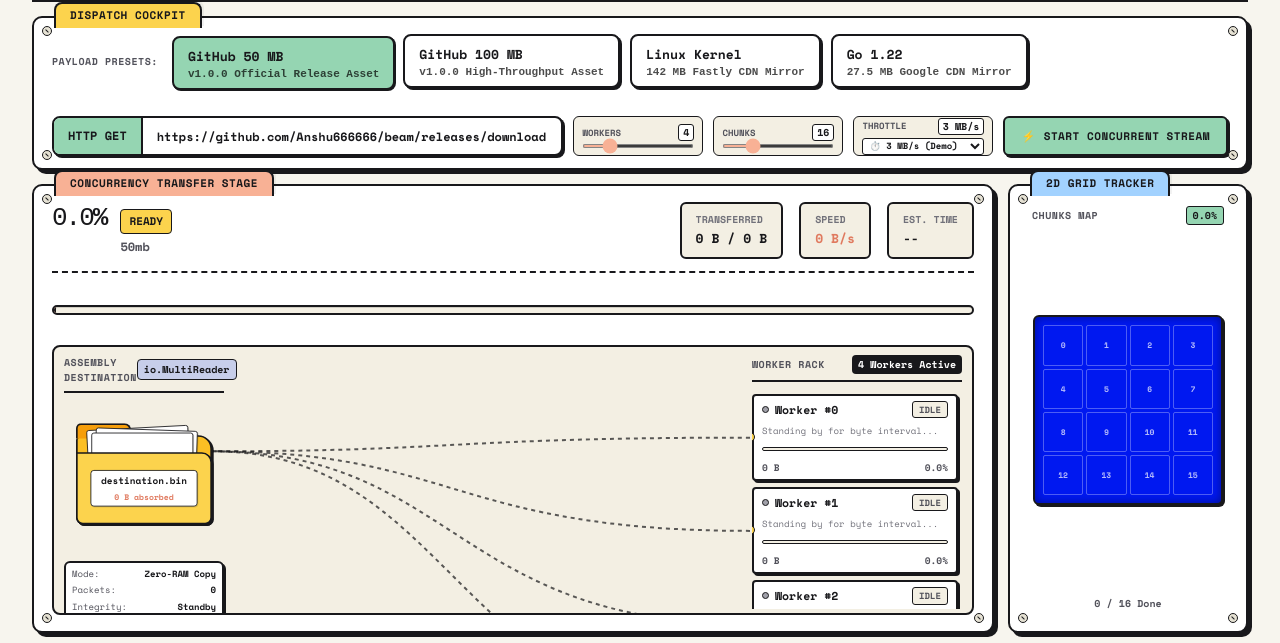
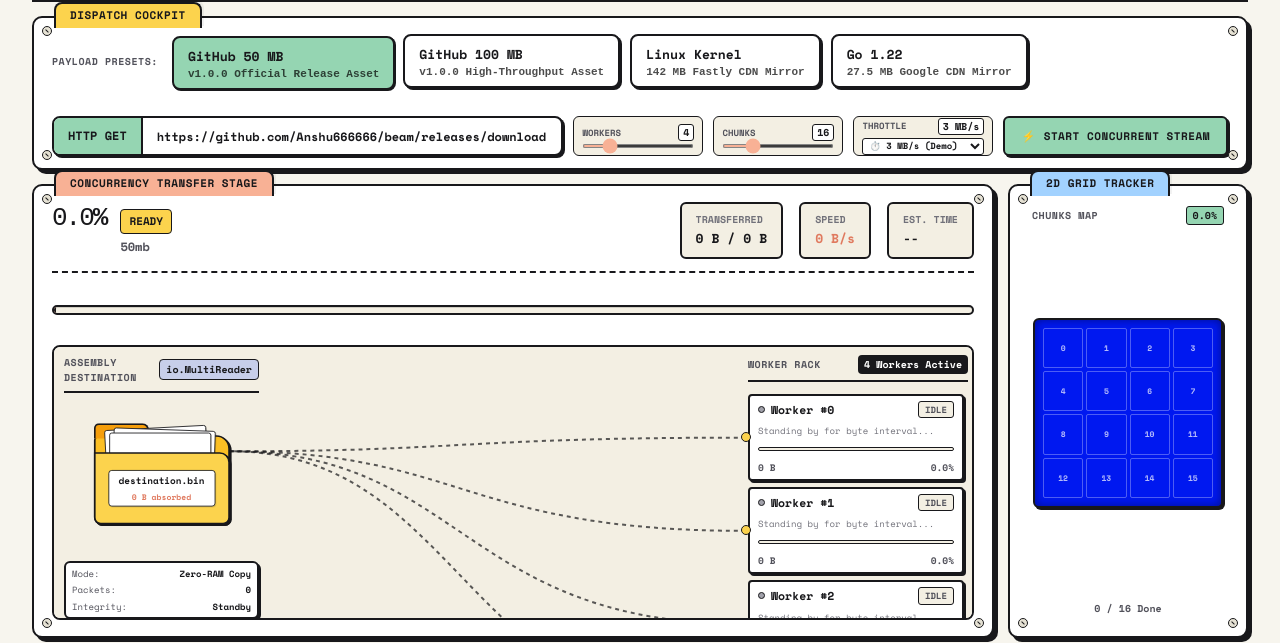
Before and after one commit to Anshu666666/beam, a plain HTML site: page web/static/index.html in a window 1280 px wide. Shown: the part 97-740 px from the top of the page. Drawn offline with nearby package versions, Linux system fonts and the light colour scheme; a web font is replaced by a local one.

Commit message:
feat: clean arena scroll, wider destination box with no scrollbar, and readme badges

```diff
--- a/web/static/app.js
+++ b/web/static/app.js
@@ -634,6 +634,15 @@ document.addEventListener('DOMContentLoaded', () => {
     }
   }
 
+    const arenaEl = document.getElementById('concurrency-arena');
+  if (arenaEl) {
+    arenaEl.addEventListener('scroll', () => {
+      if (workersSlider) {
+        renderConduits(parseInt(workersSlider.value, 10));
+      }
+    });
+  }
+
   window.addEventListener('resize', () => {
     if (workersSlider) {
       const count = parseInt(workersSlider.value, 10);
--- a/web/static/style.css
+++ b/web/static/style.css
@@ -1772,10 +1772,39 @@ body {
 /* Expanded Hero Arena inside the wider Stage Card */
 .stage-chassis .concurrency-arena {
   display: grid !important;
-  grid-template-columns: 160px 1fr 210px !important;
+  grid-template-columns: 195px 1fr 220px !important;
   gap: 12px !important;
   min-height: 250px !important;
-  max-height: 270px !important;
+  max-height: 275px !important;
+  overflow-y: auto !important;
+  overflow-x: hidden !important;
+  padding-right: 4px !important;
+  scrollbar-width: thin;
+  scrollbar-color: var(--border-solid) var(--bg-card-secondary);
+}
+
+.stage-chassis .concurrency-arena::-webkit-scrollbar {
+  width: 5px;
+}
+
+.stage-chassis .concurrency-arena::-webkit-scrollbar-track {
+  background: var(--bg-card-secondary);
+}
+
+.stage-chassis .concurrency-arena::-webkit-scrollbar-thumb {
+  background-color: var(--border-solid);
+  border-radius: 3px;
+}
+
+.stage-chassis .destination-column {
+  overflow: visible !important;
+  max-height: none !important;
+  scrollbar-width: none !important;
+}
+
+.stage-chassis .destination-column::-webkit-scrollbar {
+  display: none !important;
+  width: 0 !important;
 }
 
 .stage-chassis .dest-folder-wrapper {
@@ -1788,7 +1817,8 @@ body {
 }
 
 .stage-chassis .worker-entities-rack {
-  max-height: 215px !important;
+  max-height: none !important;
+  overflow: visible !important;
 }
 
 /* Compact Square Matrix Card (Takes tiny screen footprint) */
```
Also changed, not shown: README.md, 1 other file.
